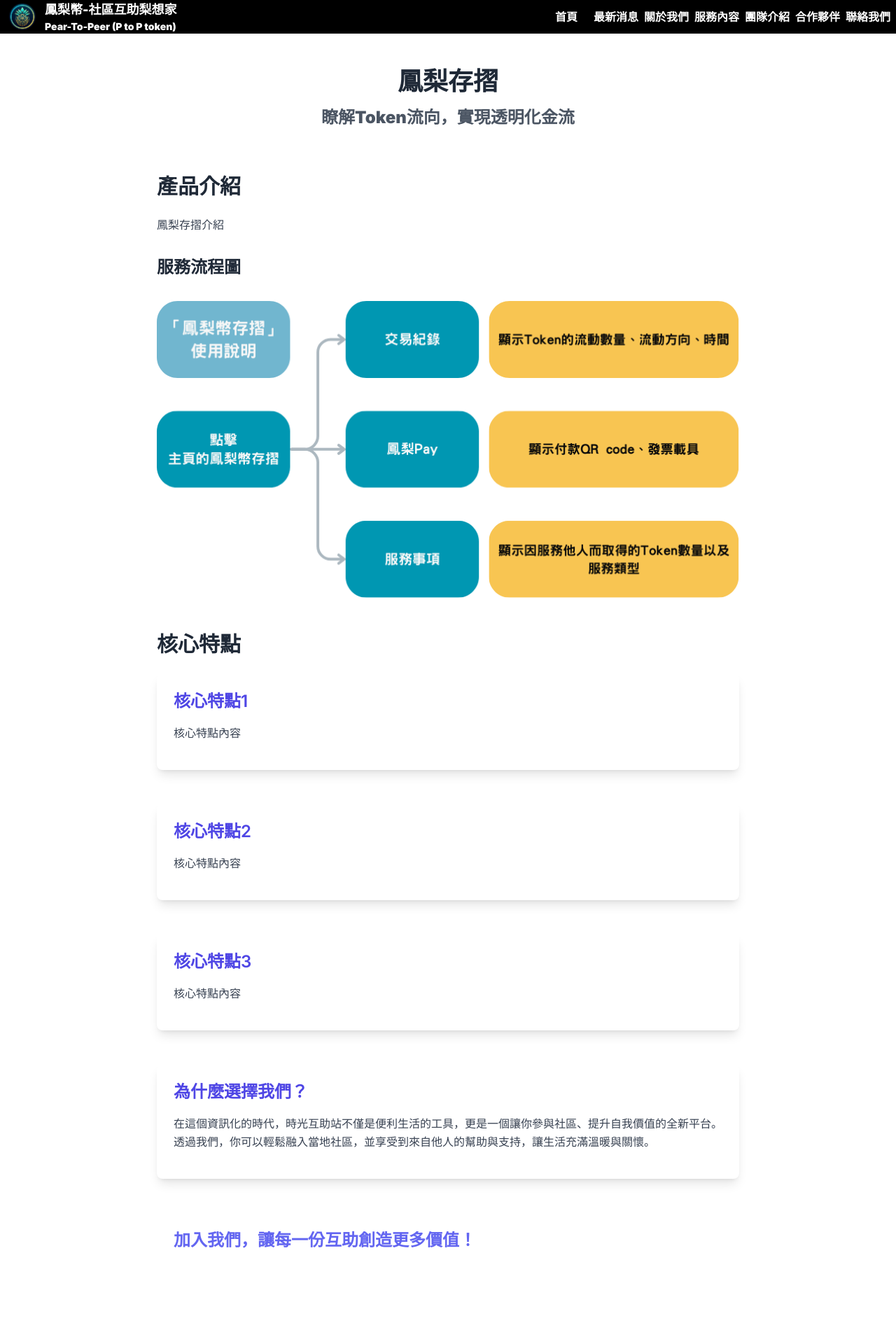
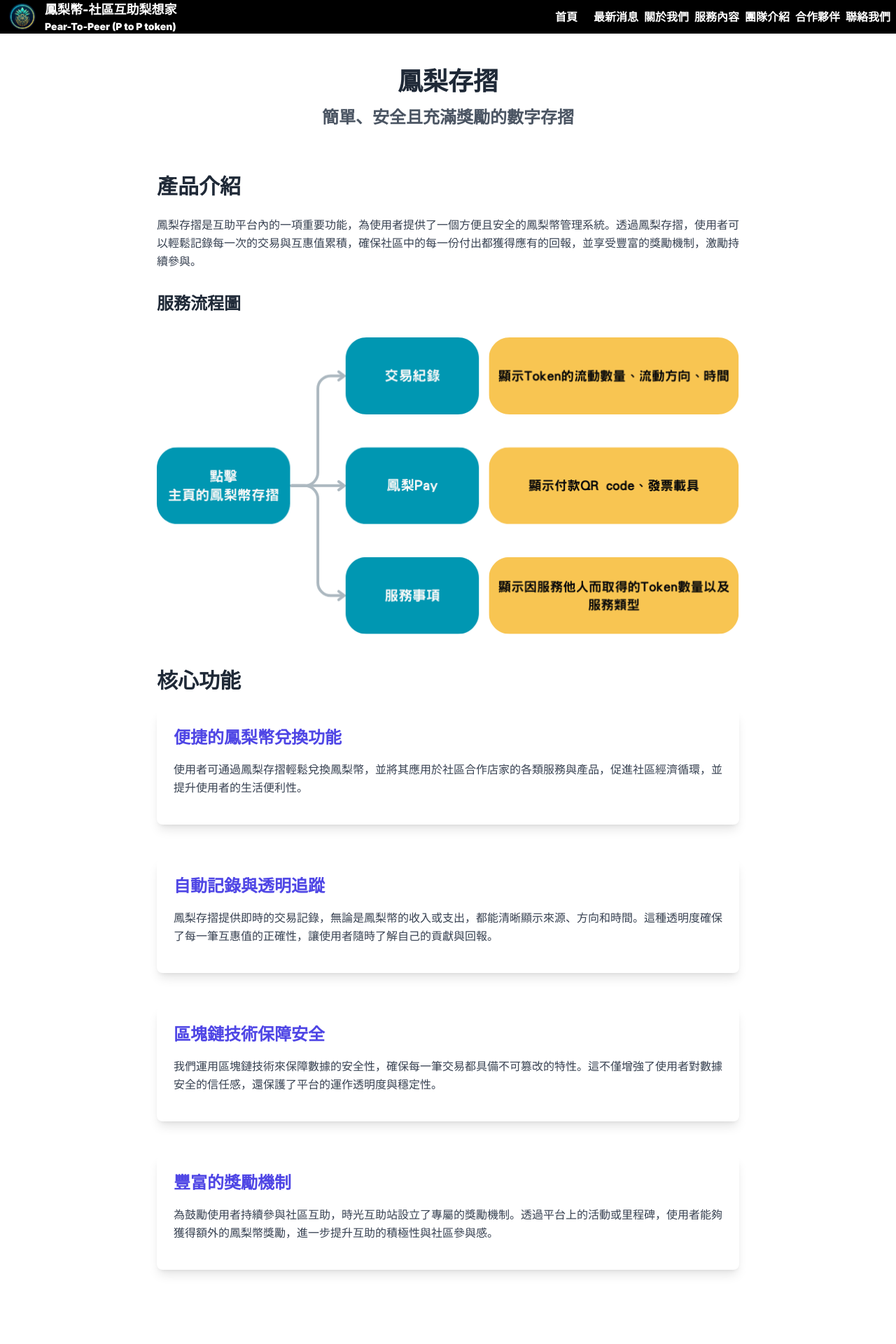
Before and after one commit to linting2024/microinsurance, a Next.js app: page /project3 in a window 1280 px wide. Shown: the top 1920 px of the page at 70% size. Built offline with nearby package versions, Linux system fonts and the light colour scheme.

Commit message:
add contents

```diff
--- a/app/project3/page.js
+++ b/app/project3/page.js
@@ -4,57 +4,54 @@ export default function News2Page () {
             <section className="py-24">
                 <div className="max-w-4xl mx-auto text-center mb-16">
                     <h1 className="text-4xl font-bold text-gray-800">鳳梨存摺</h1>
-                    <h2 className="text-2xl text-gray-600 mt-4">瞭解Token流向，實現透明化金流</h2>
+                    <h2 className="text-2xl text-gray-600 mt-4">簡單、安全且充滿獎勵的數字存摺</h2>
                 </div>
 
                 <div className="max-w-4xl mx-auto px-4 md:px-8">
                     <div className="mb-12">
                         <h2 className="text-3xl font-semibold text-gray-800 mb-6">產品介紹</h2>
                         <p className="text-gray-700 leading-relaxed">
-                            鳳梨存摺介紹
+                            鳳梨存摺是互助平台內的一項重要功能，為使用者提供了一個方便且安全的鳳梨幣管理系統。透過鳳梨存摺，使用者可以輕鬆記錄每一次的交易與互惠值累積，確保社區中的每一份付出都獲得應有的回報，並享受豐富的獎勵機制，激勵持續參與。
                         </p>
 
                         <h3 className="text-2xl font-semibold text-gray-800 my-8">服務流程圖</h3>
                         <img src="/images/服務流程圖-2.png" alt="project flowchart" className="h-full w-full object-cover"/>
                     </div>
 
-                    <h2 className="text-3xl font-semibold text-gray-800 my-6">核心特點</h2>
+                    <h2 className="text-3xl font-semibold text-gray-800 my-6">核心功能</h2>
 
                     <div className="bg-white shadow-lg p-6 rounded-lg mb-12">
-                        <h3 className="text-2xl font-semibold text-indigo-600 mb-4">核心特點1</h3>
+                        <h3 className="text-2xl font-semibold text-indigo-600 mb-4">便捷的鳳梨幣兌換功能</h3>
                         <p className="text-gray-700 leading-relaxed">
-                            核心特點內容
+                            使用者可通過鳳梨存摺輕鬆兌換鳳梨幣，並將其應用於社區合作店家的各類服務與產品，促進社區經濟循環，並提升使用者的生活便利性。
                         </p>
                         <p className="mt-4"></p>
                     </div>
 
                     <div className="bg-white shadow-lg p-6 rounded-lg mb-12">
-                        <h3 className="text-2xl font-semibold text-indigo-600 mb-4">核心特點2</h3>
+                        <h3 className="text-2xl font-semibold text-indigo-600 mb-4">自動記錄與透明追蹤</h3>
                         <p className="text-gray-700 leading-relaxed">
-                            核心特點內容
+                            鳳梨存摺提供即時的交易記錄，無論是鳳梨幣的收入或支出，都能清晰顯示來源、方向和時間。這種透明度確保了每一筆互惠值的正確性，讓使用者隨時了解自己的貢獻與回報。
                         </p>
                         <p className="mt-4"></p>
                     </div>
 
                     <div className="bg-white shadow-lg p-6 rounded-lg mb-12">
-                        <h3 className="text-2xl font-semibold text-indigo-600 mb-4">核心特點3</h3>
+                        <h3 className="text-2xl font-semibold text-indigo-600 mb-4">區塊鏈技術保障安全</h3>
                         <p className="text-gray-700 leading-relaxed">
-                            核心特點內容
+                            我們運用區塊鏈技術來保障數據的安全性，確保每一筆交易都具備不可篡改的特性。這不僅增強了使用者對數據安全的信任感，還保護了平台的運作透明度與穩定性。
                         </p>
                         <p className="mt-4"></p>
                     </div>
 
                     <div className="bg-white shadow-lg p-6 rounded-lg mb-12">
-                        <h3 className="text-2xl font-semibold text-indigo-600 mb-4">為什麼選擇我們？</h3>
+                        <h3 className="text-2xl font-semibold text-indigo-600 mb-4">豐富的獎勵機制</h3>
                         <p className="text-gray-700 leading-relaxed">
-                            在這個資訊化的時代，時光互助站不僅是便利生活的工具，更是一個讓你參與社區、提升自我價值的全新平台。透過我們，你可以輕鬆融入當地社區，並享受到來自他人的幫助與支持，讓生活充滿溫暖與關懷。
+                            為鼓勵使用者持續參與社區互助，時光互助站設立了專屬的獎勵機制。透過平台上的活動或里程碑，使用者能夠獲得額外的鳳梨幣獎勵，進一步提升互助的積極性與社區參與感。
                         </p>
                         <p className="mt-4"></p>
                     </div>
 
-                    <div className="p-6">
-                        <h3 className="text-2xl font-semibold text-indigo-500 mb-4">加入我們，讓每一份互助創造更多價值！</h3>
-                    </div>
                 </div>
             </section>
 
```
Also changed, not shown: public/images/服務流程圖-2.png, public/images/服務流程圖.png.
